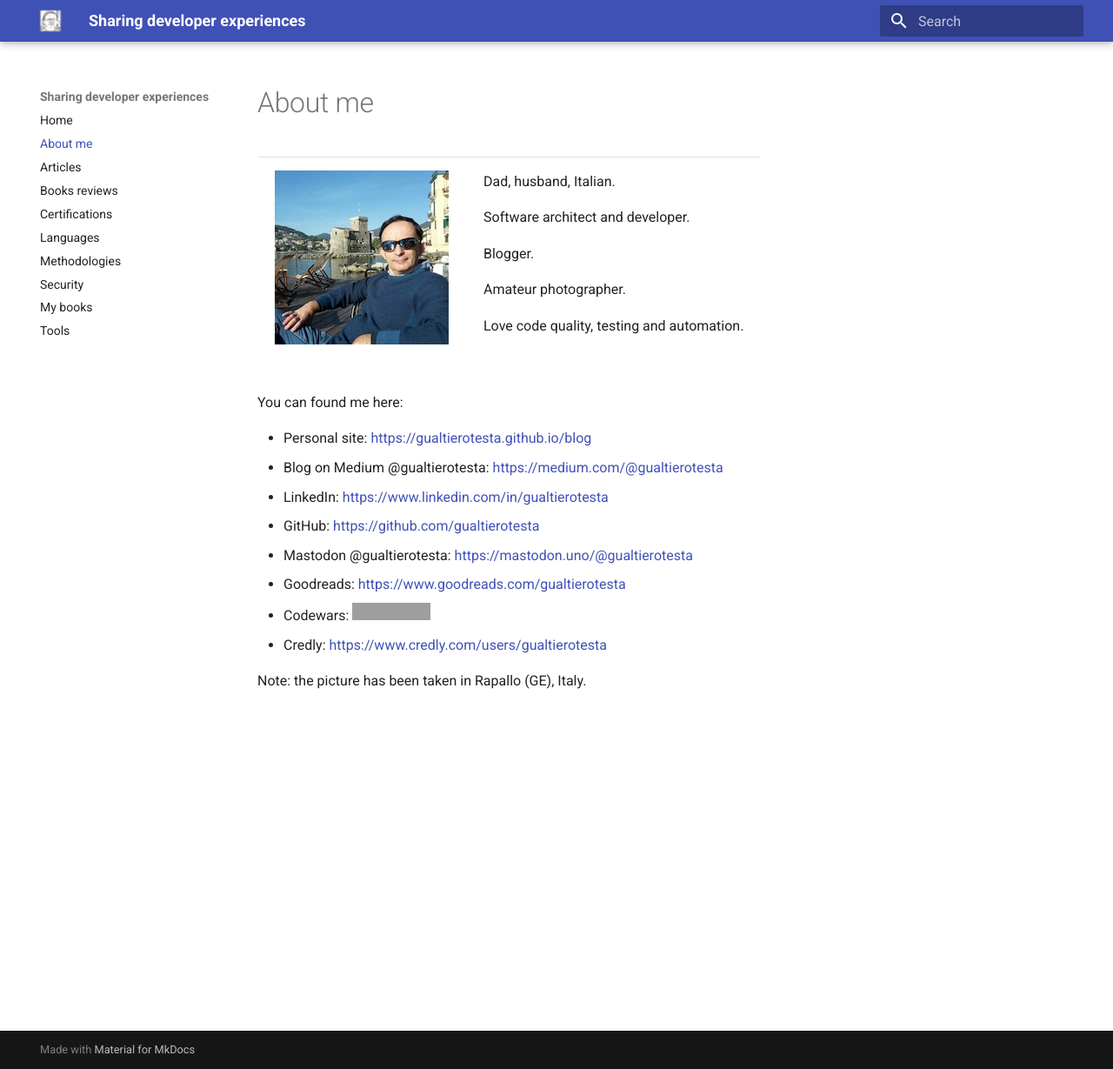
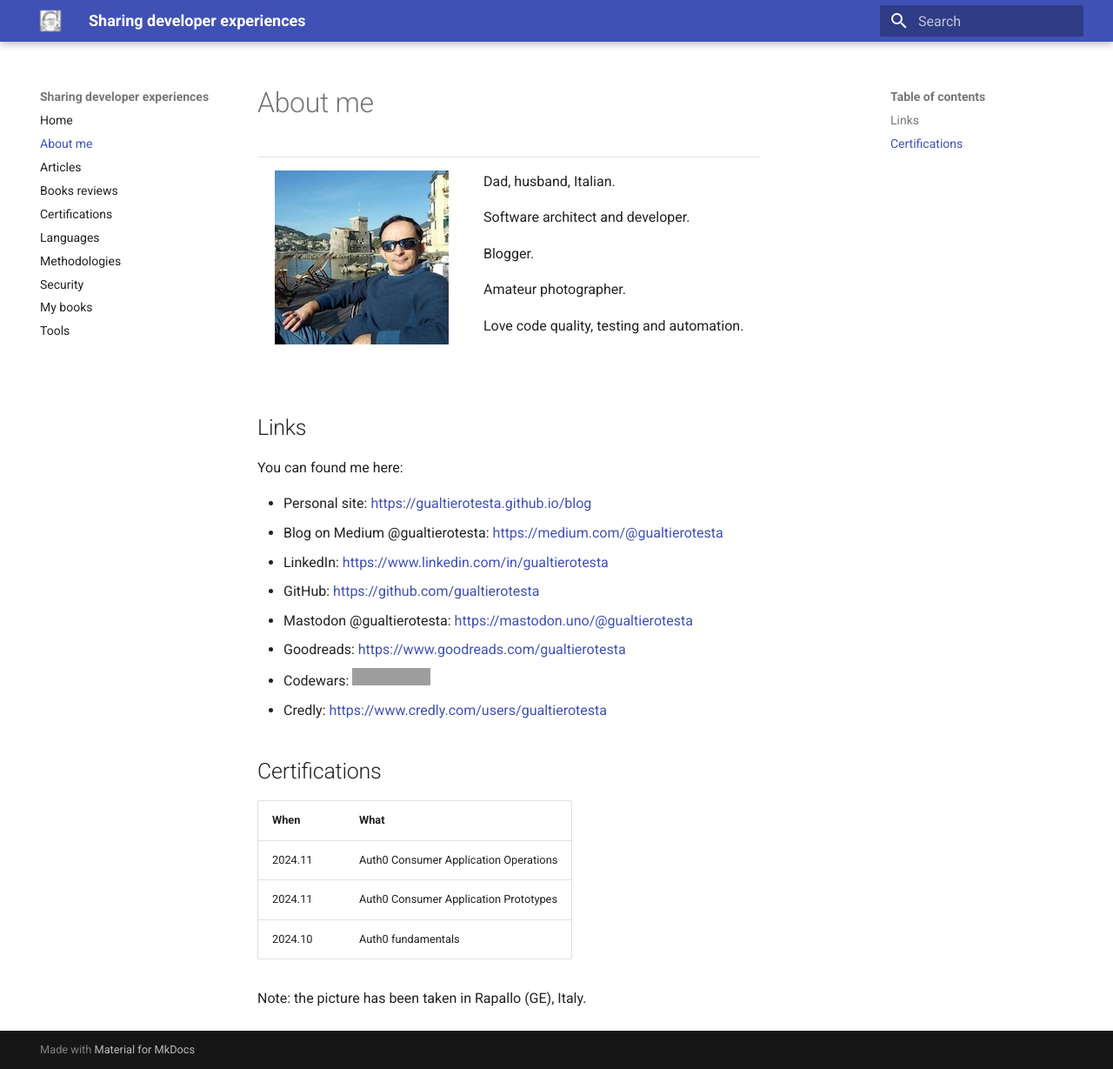
Before and after one commit to gualtierotesta/blog, an MkDocs documentation site: the page built from docs/about.md, in a window 1280 px wide and 1229 px high. Shown: the whole window at 87% size. Built offline with MkDocs 1.6.1 and Material for MkDocs 9.7.7, drawn with Linux system fonts in a browser that asks for light colours; grey boxes are pictures that could not be loaded.

Commit message:
Add certifications section

```diff
--- a/docs/about.md
+++ b/docs/about.md
@@ -13,6 +13,8 @@
   </tr>
 </table>
 
+## Links
+
 You can found me here:
 
 * Personal site: [https://gualtierotesta.github.io/blog](https://gualtierotesta.github.io/blog)
@@ -24,4 +26,13 @@ You can found me here:
 * Codewars: <a href="https://www.codewars.com/users/gualty"><img src="https://www.codewars.com/users/gualty/badges/micro" alt="Codewars Developer Badge" ></a>
 * Credly: [https://www.credly.com/users/gualtierotesta](https://www.credly.com/users/gualtierotesta)
 
+## Certifications
+
+| When    | What                                  |
+| ------- | ------------------------------------- |
+| 2024.11 | Auth0 Consumer Application Operations |
+| 2024.11 | Auth0 Consumer Application Prototypes |
+| 2024.10 | Auth0 fundamentals                    |
+
+
 Note: the picture has been taken in Rapallo (GE), Italy.
```
